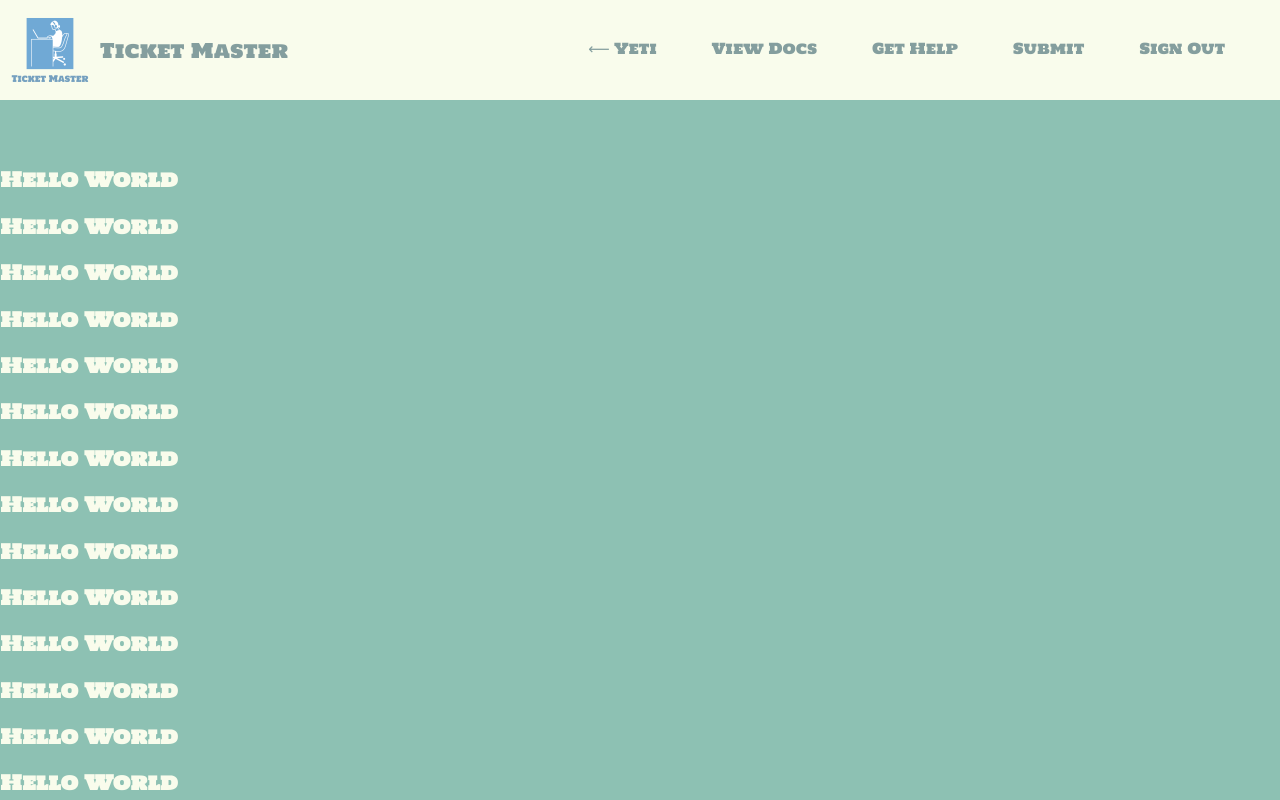
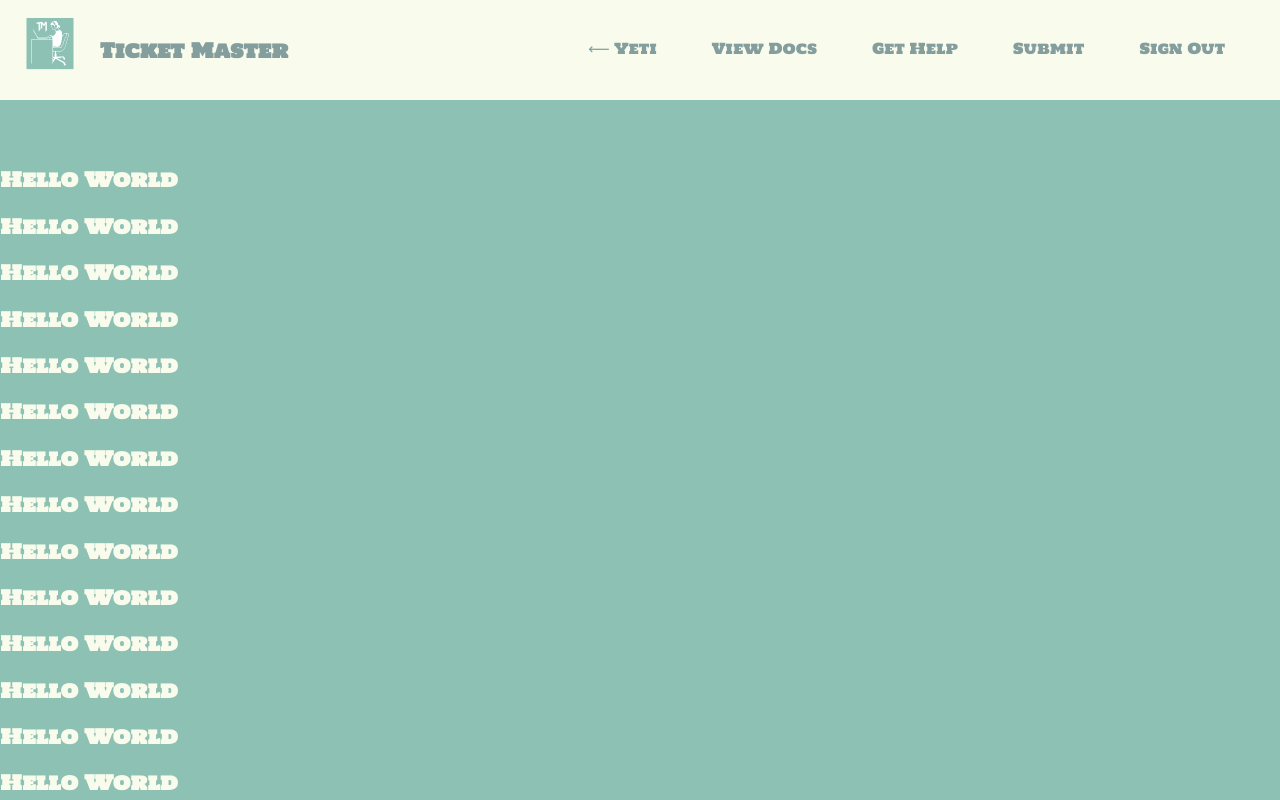
Before and after one commit to leshawn-rice/ticketmaster, a React (Create React App) app in the folder frontend/: page / in a window 1280 px wide. Built offline with nearby package versions, Linux system fonts and the light colour scheme.

Commit message:
changed logo

```diff
--- a/frontend/src/components/Nav/Navbar.js
+++ b/frontend/src/components/Nav/Navbar.js
@@ -1,7 +1,7 @@
 import React from 'react';
 import { NavLink } from 'react-router-dom';
 // Internal Dependencies
-import logo from '../../img/logo.png';
+import logo from '../../img/logo3.png';
 // Styles
 import '../../styles/Navbar.css';
 
--- a/frontend/src/styles/Navbar.css
+++ b/frontend/src/styles/Navbar.css
@@ -13,6 +13,10 @@
   width: 50%;
   height: inherit;
   align-items: center;
+}
+
+.Navbar-Home:hover {
+  font-weight: 800;
 }
 
 .Navbar-Logo {
```
Also changed, not shown: frontend/src/img/logo2.png (added), frontend/src/img/logo3.png (added).
